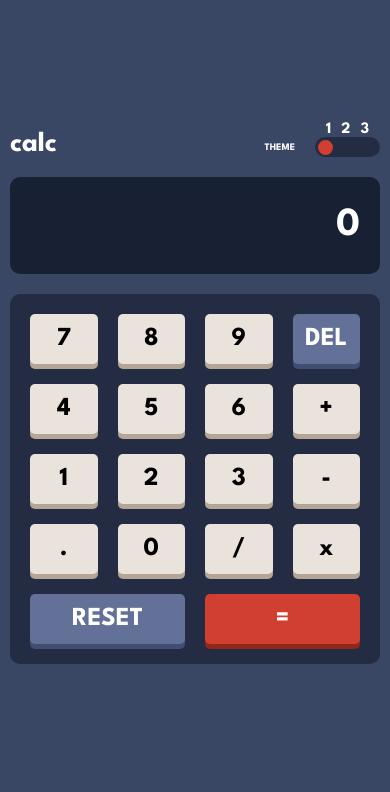
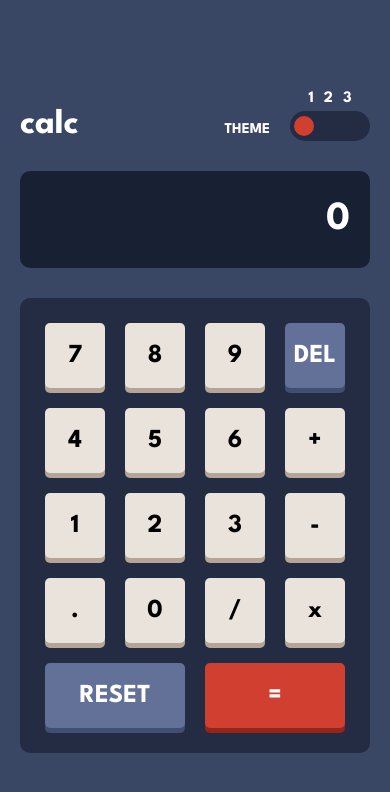
Before and after one commit to petritnuredini/front-end-challenges-part-2, a React (Create React App) app in the folder calculatorapp/: page / in a window 390 px wide. Shown: the top 792 px of the page. Built offline with nearby package versions, Linux system fonts and the light colour scheme.

Commit message:
Finished mobile design

```diff
--- a/calculatorapp/src/App.css
+++ b/calculatorapp/src/App.css
@@ -12,5 +12,5 @@
   display: flex;
   justify-content: center;
   align-items: center;
-  padding: 10px;
+  padding: 20px;
 }
--- a/calculatorapp/src/App.tsx
+++ b/calculatorapp/src/App.tsx
@@ -1,11 +1,18 @@
-import React from "react";
+import React, { useEffect } from "react";
 import "./App.css";
 import { useAppContext } from "./context/ThemeContext";
 import Calculator from "./components/calculator/Calculator";
-import { theme1, theme2, theme3 } from "./constants/constants";
 
 const App = () => {
-  const { theme, themeName } = useAppContext(); // Assuming this returns the current theme object
+  const { theme, themeName } = useAppContext();
+
+  const updateBodyBackground = (backgroundColor: string) => {
+    document.body.style.backgroundColor = backgroundColor;
+  };
+
+  useEffect(() => {
+    updateBodyBackground(theme.backgrounds.mainBackground);
+  }, [theme]);
 
   return (
     <div
--- a/calculatorapp/src/components/calculator/calculator-style.css
+++ b/calculatorapp/src/components/calculator/calculator-style.css
@@ -4,7 +4,7 @@
   min-height: 600px;
   display: flex;
   flex-direction: column;
-  gap: 20px;
+  gap: 30px;
 }
 
 .calc_header {
@@ -35,6 +35,7 @@
   align-items: center;
   justify-content: center;
   flex-direction: column;
+  gap: 5px;
 }
 
 .toggle-numbers {
@@ -90,14 +91,18 @@
 }
 
 .calc_screen_value {
+  text-align: right;
   font-size: 40px;
+  width: 100%;
+  overflow: hidden;
+  text-overflow: ellipsis;
 }
 
 .calc_key_pad {
   display: flex;
   flex-wrap: wrap;
   background-color: aqua;
-  padding: 20px;
+  padding: 25px;
   border-radius: 10px;
   gap: 20px;
 }
@@ -144,3 +149,29 @@
   cursor: pointer;
   transition: background-color 0.3s ease;
 }
+
+@media (max-width: 767px) {
+  .calc_key_regular,
+  .calc_key_large {
+    height: 65px;
+  }
+  .calculator_wrapper {
+    width: 100%;
+    max-width: 450px;
+  }
+
+  .toggle-switch {
+    width: 80px;
+    height: 30px;
+  }
+  .circle {
+    width: 20px;
+    height: 20px;
+  }
+  .theme_label {
+    font-size: 15px;
+  }
+  .calc_title {
+    font-size: 35px;
+  }
+}
```
